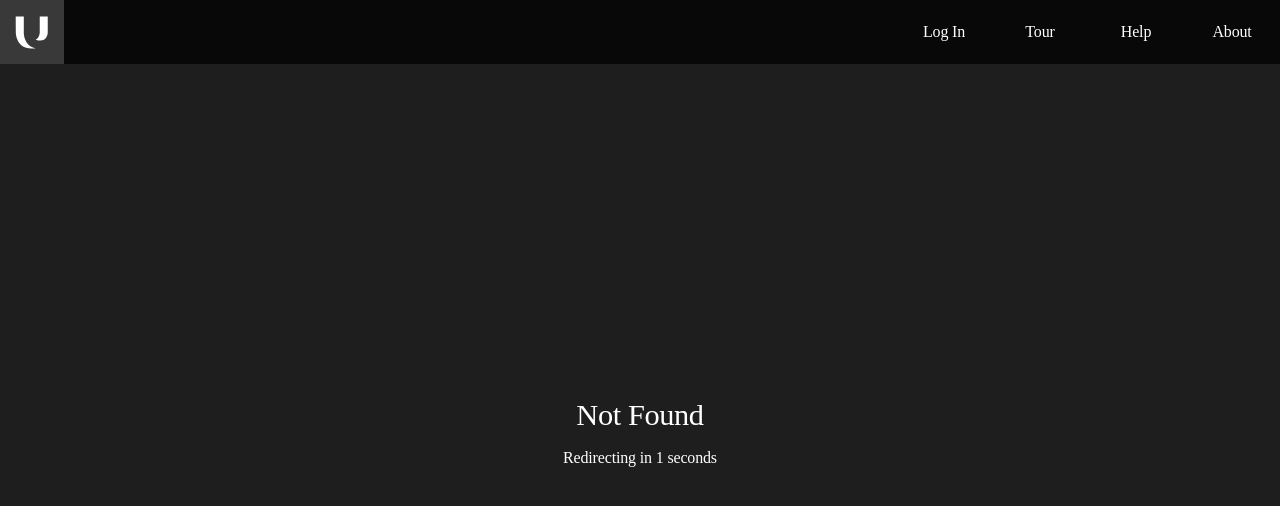
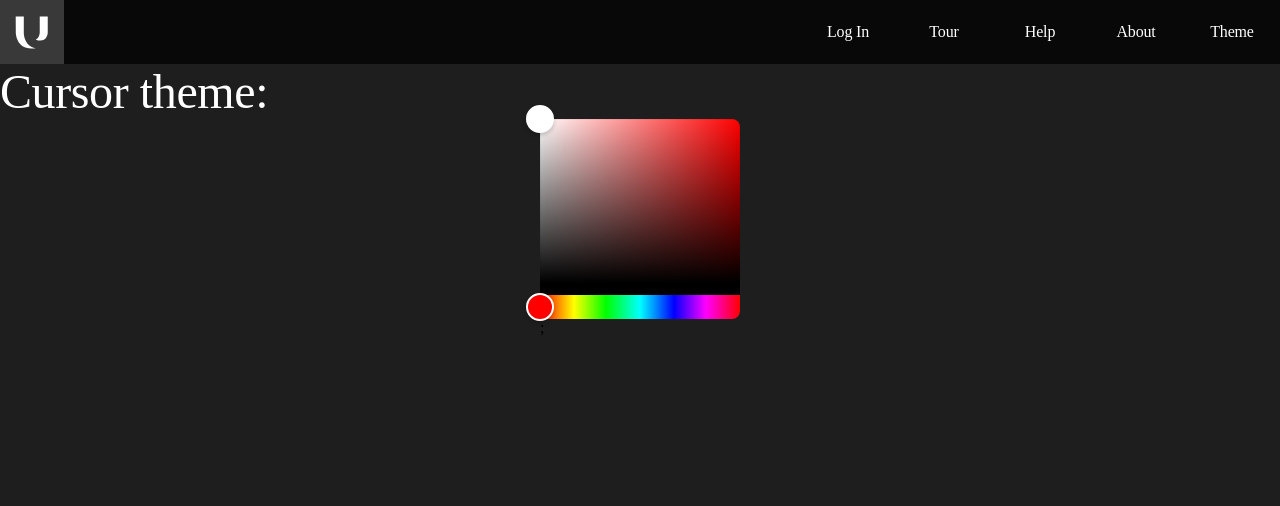
Before and after one commit to Myles-Trevino/WWI-Underground, a Next.js app: page /theme in a window 1280 px wide. Before the commit this address had no page. Shown: the top 506 px of the page. Built offline with nearby package versions, Linux system fonts and the light colour scheme; a web font is replaced by a local one.

Commit message:
initial implementation of color changing cursor

```diff
--- a/common/styles/general.scss
+++ b/common/styles/general.scss
@@ -170,7 +170,11 @@ svg {
 	}
 }
 
-
+.colorPicker {
+	display: grid;
+	justify-self: center;
+	align-items: center;
+}
 
 /* Effects. */
 .hidden {
--- a/components/common/navbar/navbar.module.scss
+++ b/components/common/navbar/navbar.module.scss
@@ -13,7 +13,7 @@
 	position: sticky;
 	top: 0;
 	display: grid;
-	grid-template-columns: min-content auto repeat(4, min-content);
+	grid-template-columns: min-content auto repeat(5, min-content);
 	height: var(--navbar-height);
 	background-color: var(--overlay-color);
 
--- a/components/common/navbar/navbar.tsx
+++ b/components/common/navbar/navbar.tsx
@@ -47,7 +47,7 @@ export default function Navbar(): JSX.Element {
 		<Link href="/tour"><span className="button">Tour</span></Link>
 		<Link href="/help"><span className="button">Help</span></Link>
 		<Link href="/about"><span className="button">About</span></Link>
-
+		<Link href="/theme"><span className="button">Theme</span></Link>
 		{/* Menu SVG. */}
 		{menu ? closeMenuSvg : openMenuSvg}
 
@@ -57,6 +57,7 @@ export default function Navbar(): JSX.Element {
 			<Link href="/tour"><h2>Tour</h2></Link>
 			<Link href="/help"><h2>Help</h2></Link>
 			<Link href="/about"><h2>About</h2></Link>
+			<Link href="/theme"><h2>Theme</h2></Link>
 		</div>}
 
 	</div>);
--- a/package.json
+++ b/package.json
@@ -24,6 +24,7 @@
 		"next": "^10.0.0",
 		"nodemailer": "^6.4.18",
 		"react": "16.13.1",
+		"react-colorful": "^5.0.1",
 		"react-dom": "16.13.1",
 		"sass": "^1.32.2",
 		"sodium-native": "^3.2.1",
--- /dev/null
+++ b/pages/theme.tsx
@@ -0,0 +1,33 @@
+/*
+	Copyright Chris Dunphy
+	Licensed under the Apache License, Version 2.0
+	http://www.apache.org/licenses/LICENSE-2.0
+*/
+
+
+import {HexColorPicker} from 'react-colorful';
+import Head from 'next/head';
+import Constants from '../common/constants';
+import {useState} from 'react';
+
+
+export default function Theme(): JSX.Element {
+	// Render.
+	const [color, setColor] = useState('#ffffff');
+	document.documentElement.style.setProperty('--accent-color', color);
+
+	// Note: this does not save between refreshes. Will do that next, perhaps with a cookie.
+
+	return (<>
+
+		{/* Head. */}
+		<Head>
+			<title>Theme - {Constants.websiteName}</title>
+		</Head>
+		{/* Content. */}
+		<h1>Cursor theme:</h1>
+		<div className = "colorPicker">
+			<HexColorPicker color={color} onChange={setColor}/>;
+		</div>
+	</>);
+}
```
Also changed, not shown: 1 other file (tests, documents, lock files or other folders).
